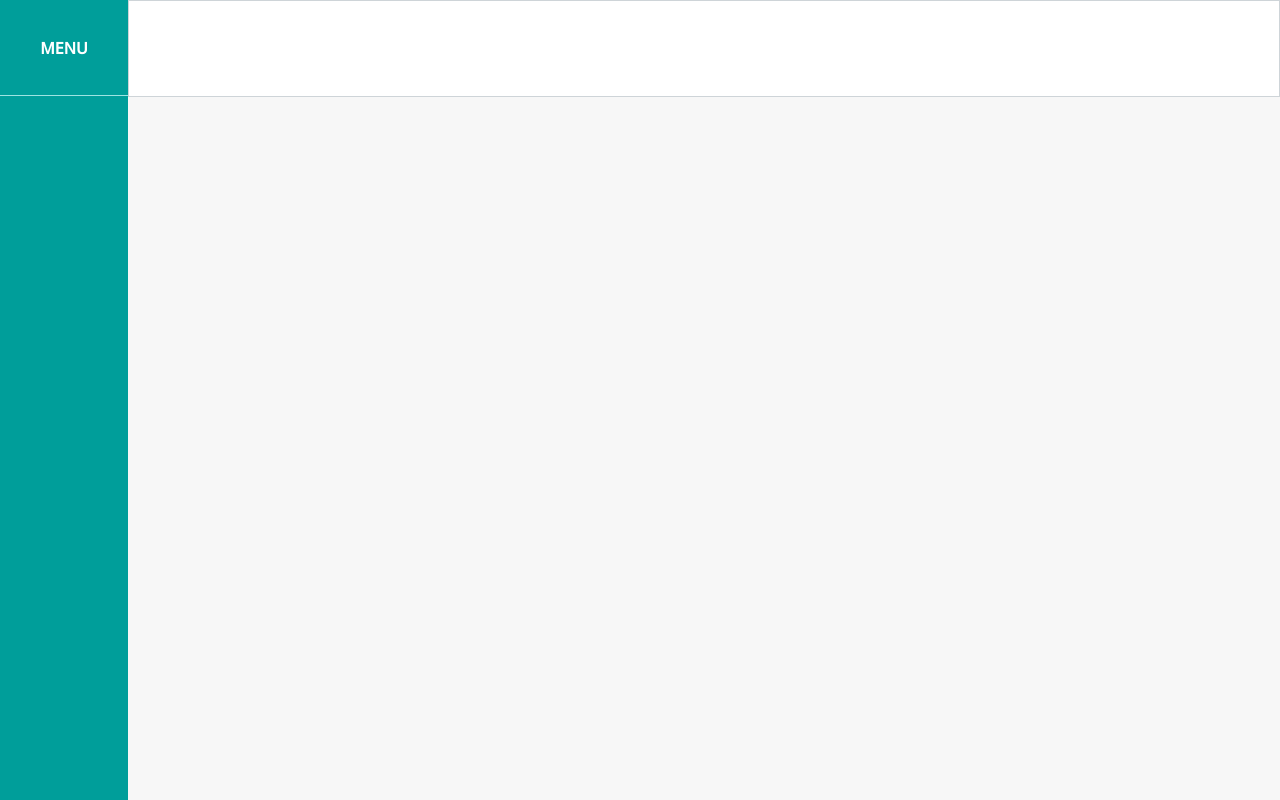
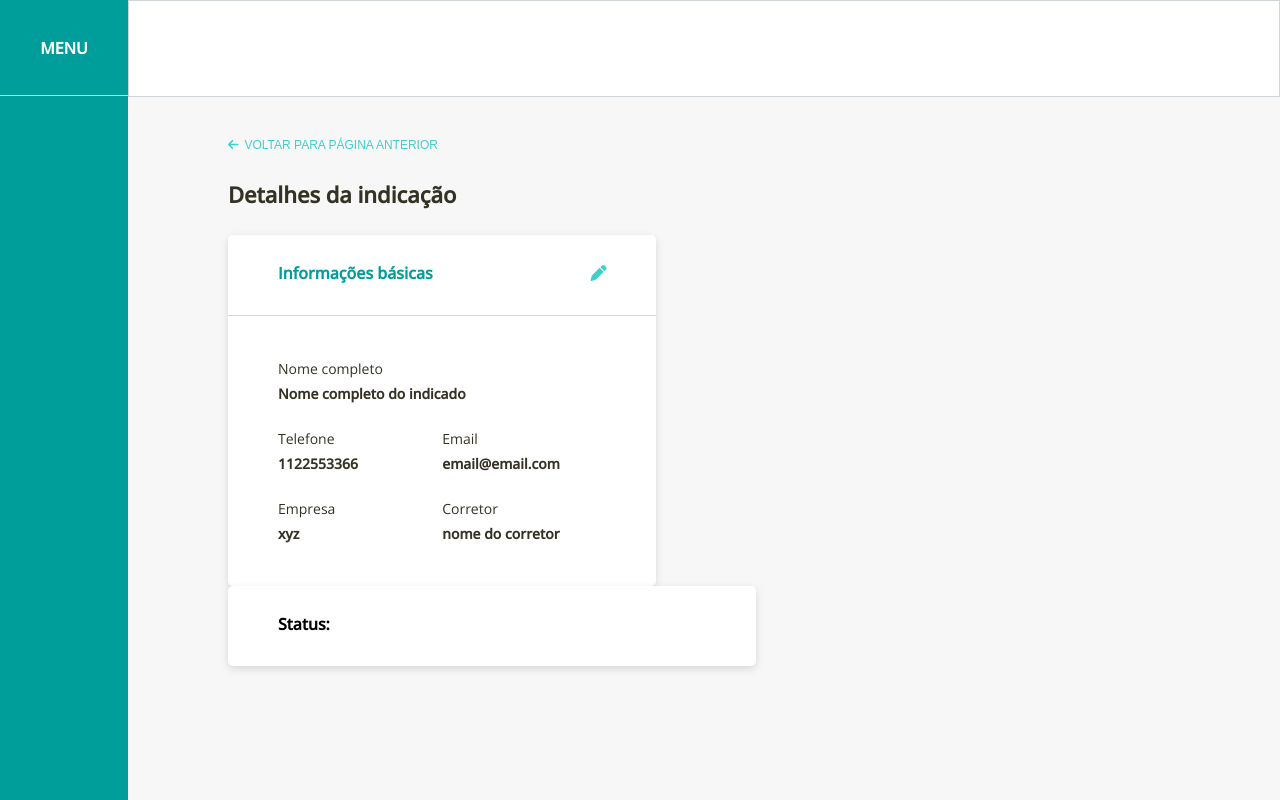
Before and after one commit to erika0liveira/desafio-frontend-angular, an Angular app: page /detalhes-indicacoes in a window 1280 px wide. Before the commit this address led to /. Built offline with nearby package versions, Linux system fonts and the light colour scheme.

Commit message:
pagina de detalhes da indicaçao

```diff
--- a/src/app/app-routing.module.ts
+++ b/src/app/app-routing.module.ts
@@ -2,6 +2,7 @@ import { NgModule } from '@angular/core';
 import { RouterModule, Routes } from '@angular/router';
 import { DashboardComponent } from './dashboard/dashboard.component';
 import { CadastroIndicacoesComponent } from './cadastro-indicacoes/cadastro-indicacoes.component';
+import { DetalhesIndicacoesComponent } from './detalhes-indicacoes/detalhes-indicacoes.component'
 
 const routes: Routes = [
   {
@@ -16,6 +17,10 @@ const routes: Routes = [
   {
     path:'cadastro-indicacoes',
     component: CadastroIndicacoesComponent
+  },
+  {
+    path: 'detalhes-indicacoes',
+    component: DetalhesIndicacoesComponent
   }
 ];
 
--- a/src/app/app.module.ts
+++ b/src/app/app.module.ts
@@ -9,6 +9,7 @@ import { CardStatusComponent } from './dashboard/card-status/card-status.compone
 import { TabelaIndicacoesComponent } from './dashboard/tabela-indicacoes/tabela-indicacoes.component';
 import { FormsModule } from '@angular/forms';
 import { CadastroIndicacoesComponent } from './cadastro-indicacoes/cadastro-indicacoes.component';
+import { DetalhesIndicacoesComponent } from './detalhes-indicacoes/detalhes-indicacoes.component';
 
 @NgModule({
   declarations: [
@@ -18,6 +19,7 @@ import { CadastroIndicacoesComponent } from './cadastro-indicacoes/cadastro-indi
     CardStatusComponent,
     TabelaIndicacoesComponent,
     CadastroIndicacoesComponent,
+    DetalhesIndicacoesComponent,
 
   ],
   imports: [
--- /dev/null
+++ b/src/app/detalhes-indicacoes/detalhes-indicacoes.component.html
@@ -0,0 +1,47 @@
+<div class="voltar-pagina">
+    <i class="fas fa-arrow-left"></i>
+    <button routerLink="../dashboard">voltar para página anterior</button>
+</div>
+
+<div class="detalhes-indicacao">
+    <h1>Detalhes da indicação</h1>
+
+    <div class="informacoes-basicas">
+        <div class="cartao cabecalho">
+            <h2>Informações básicas</h2>
+            <i class="fas fa-pen"></i>
+        </div>
+
+        <div class="cartao informacoes-detalhadas">
+
+            <div class="informacoes-indicado nome-indicado">
+                <p class="titulo-informacao">Nome completo</p>
+                <p class="descricao-informacao">Nome completo do indicado</p>
+            </div>
+
+            <div class="informacoes-indicado">
+                <p class="titulo-informacao">Telefone</p>
+                <p class="descricao-informacao">1122553366</p>
+            </div>
+
+            <div class="informacoes-indicado">
+                <p class="titulo-informacao">Email</p>
+                <p class="descricao-informacao">email@email.com</p>
+            </div>
+
+            <div class="informacoes-indicado">
+                <p class="titulo-informacao">Empresa</p>
+                <p class="descricao-informacao">xyz</p>
+            </div>
+
+            <div class="informacoes-indicado">
+                <p class="titulo-informacao">Corretor</p>
+                <p class="descricao-informacao">nome do corretor</p>
+            </div>
+        </div>
+    </div>
+
+    <div class="cartao status">
+        <h2>Status:</h2>
+    </div>
+</div>
--- /dev/null
+++ b/src/app/detalhes-indicacoes/detalhes-indicacoes.component.scss
@@ -0,0 +1,112 @@
+:host {
+    font-family: 'Open Sans';
+}
+
+.voltar-pagina {
+    padding-bottom: 30px;
+
+    font-size: 12px;
+    color: #40CFCB;
+
+    button {
+        border: none;
+
+        font-size: 12px;
+        text-transform: uppercase;
+        color: #40CFCB;
+
+        background-color: unset;
+    }
+}
+
+.detalhes-indicacao {
+    display: flex;
+    flex-wrap: wrap;
+    justify-content: space-between;
+
+
+    h1 {
+        width: 100%;
+
+        font-size: 22px;
+        font-weight: bold;
+        padding-bottom: 30px;
+        color: #343224;
+    }
+
+    .informacoes-basicas {
+        display: flex;
+        flex-direction: column;
+
+        width: 45%;
+        box-shadow: rgba(0, 0, 0, 0.13) 0px 3px 8px;
+        border-radius: 5px;
+    }
+
+    .cartao {
+        height: 20px;
+        padding: 30px 50px;
+
+        background-color: white;
+    }
+
+    .cabecalho {
+        display: flex;
+        justify-content: space-between;
+        flex-wrap: wrap;
+
+        border-bottom: solid 1px #D6D6D6;
+        border-top-right-radius: 5px;
+        border-top-left-radius: 5px;
+
+        font-size: 16px;
+        font-weight: bold;
+
+        h2 {
+            color: #009E9A;
+        }
+
+        i {
+            color: #40CFCB;
+        }
+    }
+
+    .informacoes-detalhadas {
+        display: flex;
+        flex-wrap: wrap;
+
+        height: auto;
+
+        border-bottom-right-radius: 5px;
+        border-bottom-left-radius: 5px;
+
+        .informacoes-indicado {
+            width: 50%;
+            padding: 10px 0;
+            line-height: 25px;
+
+            font-size: 14px;
+            color: #343224;
+        }
+
+        .nome-indicado {
+            width: 100%;
+        }
+
+        .descricao-informacao {
+            font-weight: bold;
+        }
+
+    }
+
+    .status {
+        width: 45%;
+
+        box-shadow: rgba(0, 0, 0, 0.13) 0px 3px 8px;
+        border-radius: 5px;
+
+        font-size: 16px;
+        font-weight: bold;
+    }
+
+}
--- /dev/null
+++ b/src/app/detalhes-indicacoes/detalhes-indicacoes.component.ts
@@ -0,0 +1,15 @@
+import { Component, OnInit } from '@angular/core';
+
+@Component({
+  selector: 'app-detalhes-indicacoes',
+  templateUrl: './detalhes-indicacoes.component.html',
+  styleUrls: ['./detalhes-indicacoes.component.scss']
+})
+export class DetalhesIndicacoesComponent implements OnInit {
+
+  constructor() { }
+
+  ngOnInit(): void {
+  }
+
+}
```
